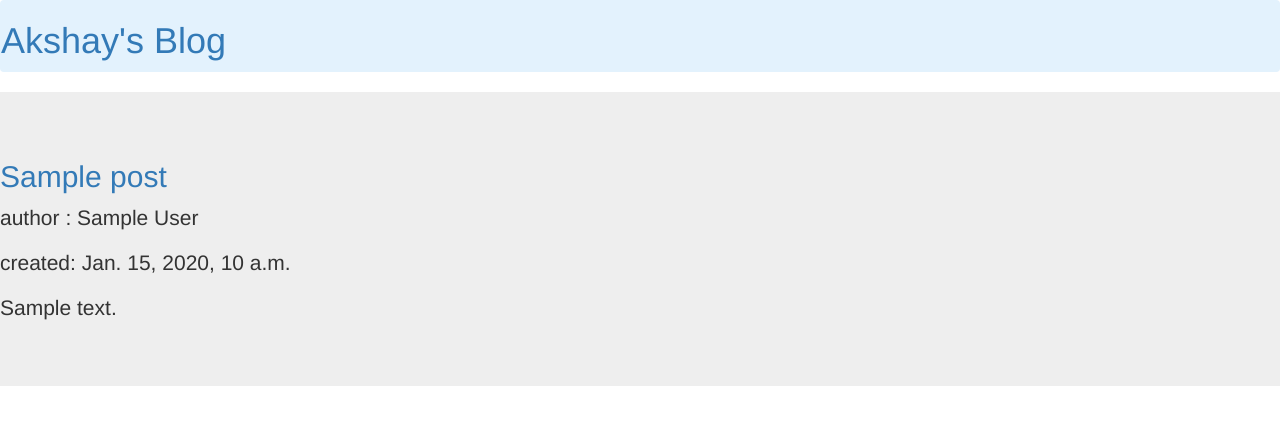
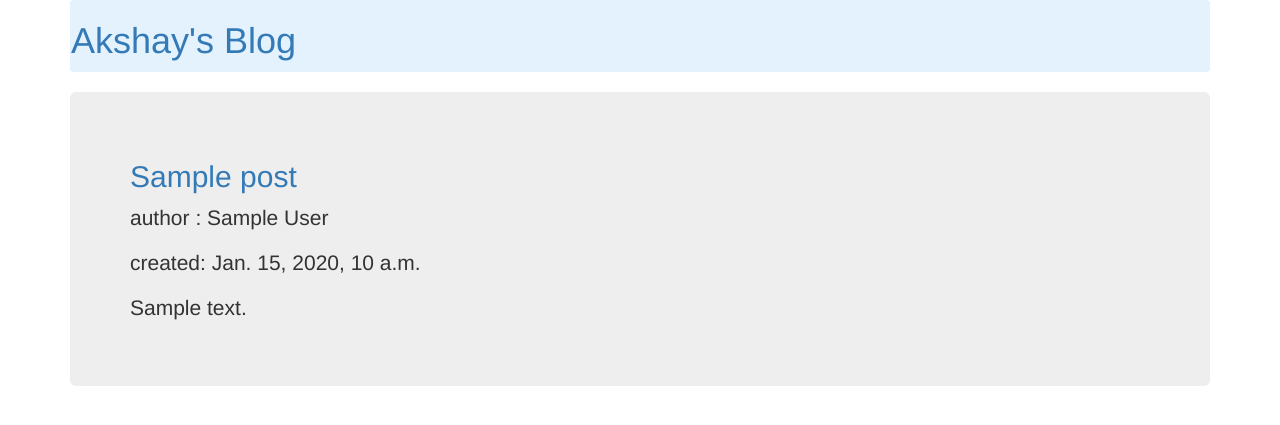
Before and after one commit to akshayauti/my-first-blog, a Django app: template mysite/blog/templates/blog/post_list.html in a window 1280 px wide. Shown: the top 425 px of the page. Run offline with Django 3.2, Linux system fonts and the light colour scheme; the template is opened without the code that fills it: most values are stand-ins (such as "Sample title", 1, 10 or a date in 2020); some libraries are stand-ins or nearby versions.

Commit message:
Uses container

```diff
--- a/mysite/blog/templates/blog/post_list.html
+++ b/mysite/blog/templates/blog/post_list.html
@@ -9,7 +9,7 @@
     <link rel="css/stylesheet" href="{% static 'css/blog.css'%}">
   </head>
   <body>
-  <!-- <div class="container"> -->
+  <div class="container">
 
     <!-- <nav navbar navbar-default>
       <div class = "navbar-header"> -->
@@ -31,6 +31,6 @@
         </div>
     {% endfor %}
       </div>
-    <!-- </div> -->
+    </div>
   </body>
 </html>
```
